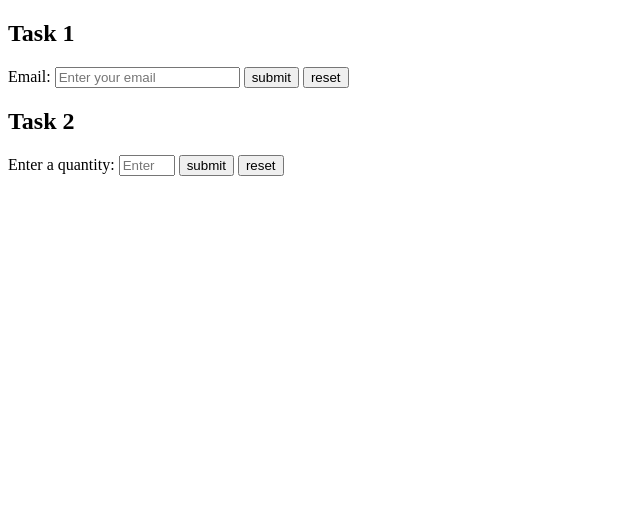
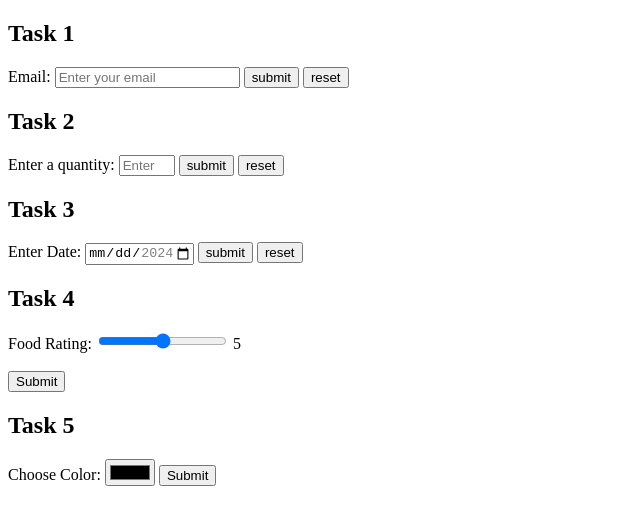
Before and after one commit to SmittyDeuce/html_forms, a plain HTML site: page index.html in a window 1280 px wide. Shown: the whole page, without its empty margins (0-640 px from the left). Drawn offline with Linux system fonts and the light colour scheme.

Commit message:
completed assignment

```diff
--- a/index.html
+++ b/index.html
@@ -6,20 +6,68 @@
     <title>HTML Forms</title>
 </head>
 <body>
+    <!-- Task 1: Email Input Form -->
     <h2>Task 1</h2>
     <form>
+        <!-- Label for email input, linked to the input field via id -->
         <label for="email">Email:</label>
+        <!-- Email input field with placeholder text and required attribute -->
         <input type="email" name="email" id="email" placeholder="Enter your email" required>
+        <!-- Submit button for the form -->
         <button type="submit">submit</button>
+        <!-- Reset button to clear the form inputs -->
         <button type="reset">reset</button>
     </form>
 
+    <!-- Task 2: Number Input Form -->
     <h2>Task 2</h2>
     <form>
+        <!-- Label for number input, linked to the input field via id -->
         <label for="number">Enter a quantity:</label>
+        <!-- Number input field with placeholder text and range constraints -->
         <input type="number" name="number" id="number" placeholder="Enter a number" min="0" max="50" step="1">
+        <!-- Submit button for the form -->
         <button type="submit">submit</button>
+        <!-- Reset button to clear the form inputs -->
         <button type="reset">reset</button>
+    </form>
+
+    <!-- Task 3: Date Input Form -->
+    <h2>Task 3</h2>
+    <form>
+        <!-- Label for date input, linked to the input field via id -->
+        <label for="date">Enter Date:</label>
+        <!-- Date input field with placeholder text and date range constraints -->
+        <input type="date" name="date" id="date" placeholder="select a date" min="2024-01-01" max="2024-12-31" required>
+        <!-- Submit button for the form -->
+        <button type="submit">submit</button>
+        <!-- Reset button to clear the form inputs -->
+        <button type="reset">reset</button>
+    </form>
+
+    <!-- Task 4: Range Input Form -->
+    <h2>Task 4</h2>
+    <form>
+        <!-- Label for range input, linked to the input field via id -->
+        <label for="range-input">Food Rating:</label>
+        <!-- Range input field with min, max, and step attributes, and an oninput event to update the displayed value -->
+        <input type="range" name="range" id="range-input" min="0" max="10" step="1" oninput="document.getElementById('range-value').textContent = this.value">
+        <!-- Span element to display the current value of the range input -->
+        <span id="range-value">5</span>
+        <br><br>
+        <!-- Submit button for the form -->
+        <button type="submit">Submit</button>
+    </form>
+
+    <!-- Task 5: Color Input Form -->
+    <h2>Task 5</h2>
+    <form>
+        <!-- Label for color input, linked to the input field via id -->
+        <label for="color">Choose Color:</label>
+        <!-- Color input field allowing users to select a color -->
+        <input type="color" name="color" id="color">
+        <!-- Submit button for the form -->
+        <button type="submit">Submit</button>
     </form>
 </body>
 </html>
```
